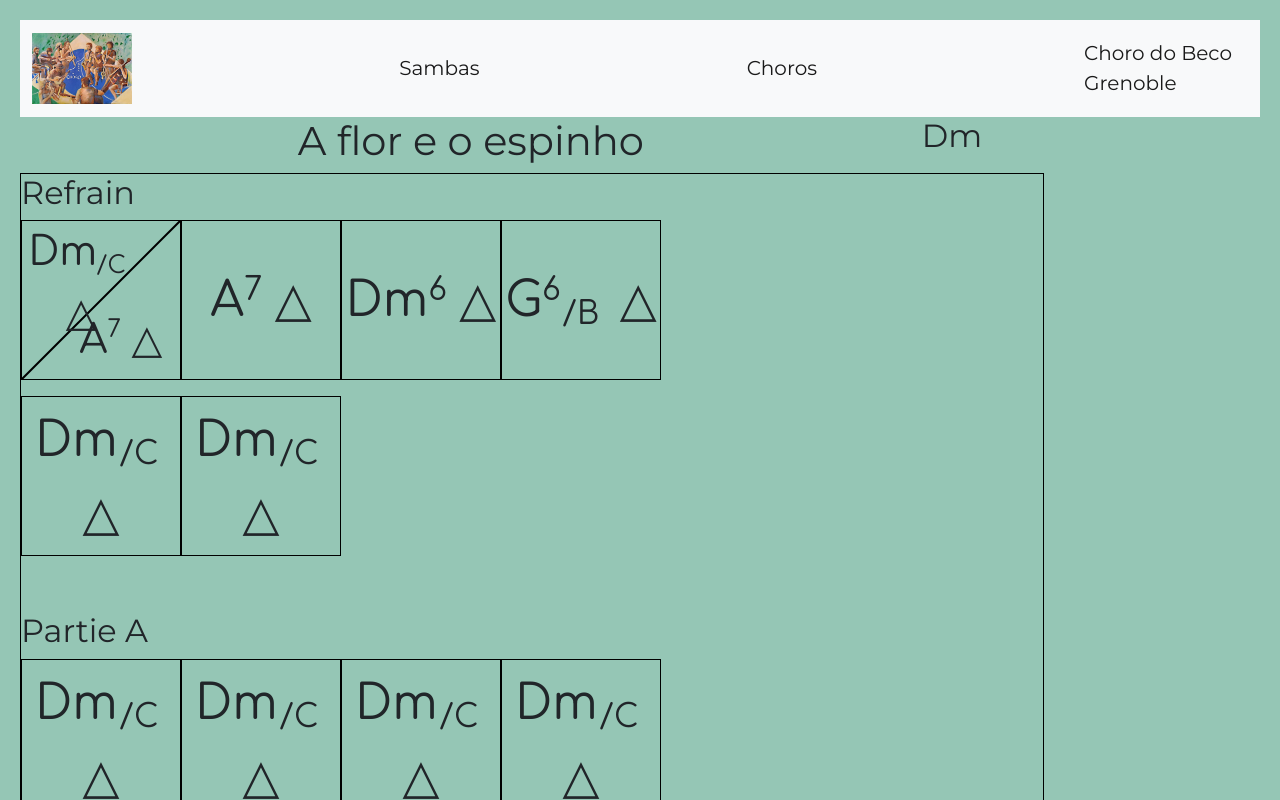
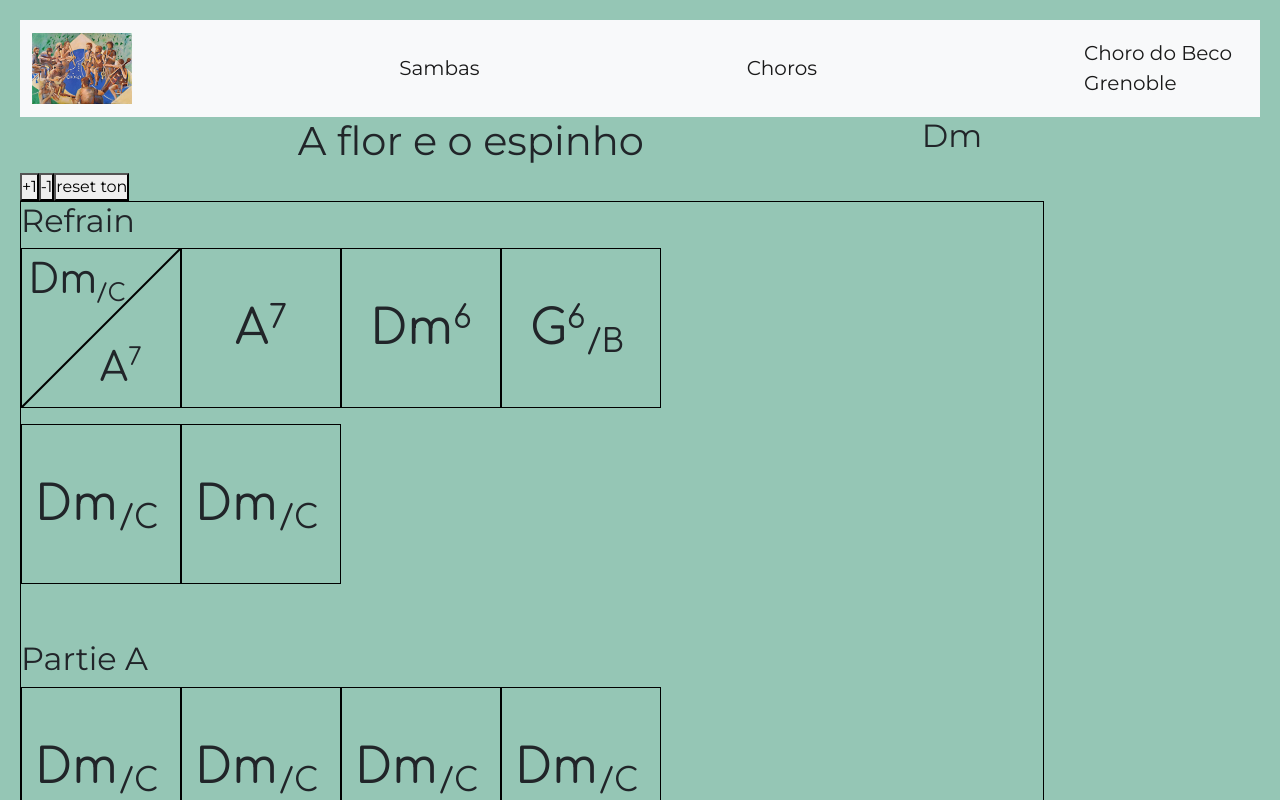
Before and after one commit to gazaboo/choro-grenoble, a Vue app: page /samba in a window 1280 px wide. Shown: the top 800 px of the page. Built offline with nearby package versions, Linux system fonts and the light colour scheme.

Commit message:
added transposition capacity to samba

```diff
--- a/src/components/ChordRender.vue
+++ b/src/components/ChordRender.vue
@@ -3,7 +3,6 @@
         <span class="accord"> {{ accord.accord }}</span>
         <span class="qualite"> {{ accord.qualite }}</span>
         <span v-if=accord.bass class="bass"> /{{ accord.bass }}</span>
-        &#x25B3;
     </div>
 </template>
 
--- a/src/components/GrilleSamba.vue
+++ b/src/components/GrilleSamba.vue
@@ -2,6 +2,12 @@
     <div class="infos">
         <h1> {{ title }} </h1>
         <h2> {{ tonalite }}</h2>
+    </div>
+    <div class="controls">
+        <button @click="transpose_grille(1)"> +1 </button>
+        <button @click="transpose_grille(11)"> -1 </button>
+        <button @click="reset_grille()"> reset ton </button>
+
     </div>
     <div class="main-container">
         <div class="container-section" v-for="partie in this.parties" :key="partie">
@@ -38,32 +44,39 @@ export default {
     created() {
         this.title = grilleSamba.data[0]["title"]
         this.tonalite = grilleSamba.data[0]["tonalite"]
+        this.original_tonalite = grilleSamba.data[0]["tonalite"]
         this.grille = grilleSamba.data[0]["grille"]
+        this.original_grille = JSON.parse(JSON.stringify(this.grille));
         this.parties = Object.keys(grilleSamba.data[0]["grille"])
-        this.transpose_grille(1);
     },
 
     methods: {
+        reset_grille() {
+            this.grille = JSON.parse(JSON.stringify(this.original_grille));
+        },
+
         transpose_chord(chord, num_demi_tons) {
-            let index = this.flat_chords.findIndex(elt => elt == chord);
-            if (chord.includes("m")) {
-                index = this.flat_chords.findIndex(elt => elt + "m" == chord);
-            }
+            let isMinor = chord.includes("m");
+            let index = this.flat_chords.findIndex(elt => (isMinor ? elt + "m" : elt) == chord);
             let transposed_chord = this.flat_chords[(index + num_demi_tons) % 12];
-            return transposed_chord;
+            return isMinor ? transposed_chord + "m" : transposed_chord;
         },
 
         transpose_grille(num_demi_tons) {
             for (const partie in this.grille) {
                 for (const line in this.grille[partie]) {
-                    for (const measure of this.grille[partie][line]) {
-                        for (const accord of measure.accords) {
-                            console.log(accord.accord, this.transpose_chord(accord.accord, num_demi_tons))
+                    for (let measure_index = 0; measure_index < this.grille[partie][line].length; measure_index++) {
+                        for (let chord_index = 0; chord_index < this.grille[partie][line][measure_index].accords.length; chord_index++) {
+                            let chord = this.grille[partie][line][measure_index].accords[chord_index];
+                            this.grille[partie][line][measure_index].accords[chord_index].accord = this.transpose_chord(chord.accord, num_demi_tons);
+                            if (chord.bass) {
+                                this.grille[partie][line][measure_index].accords[chord_index].bass = this.transpose_chord(chord.bass, num_demi_tons);
+                            }
+
                         }
                     }
                 }
             }
-            return true;
         }
     }
 }
```
